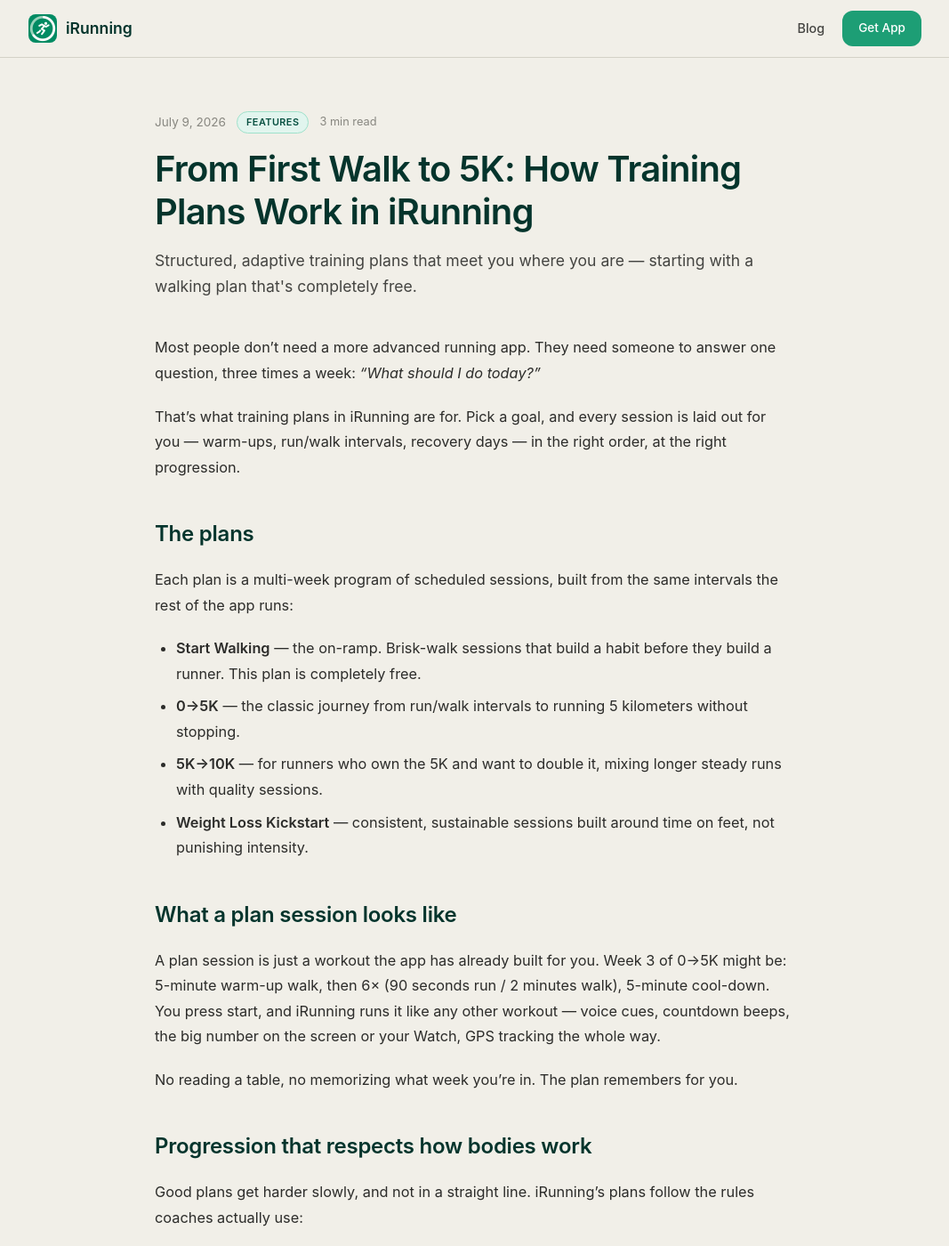
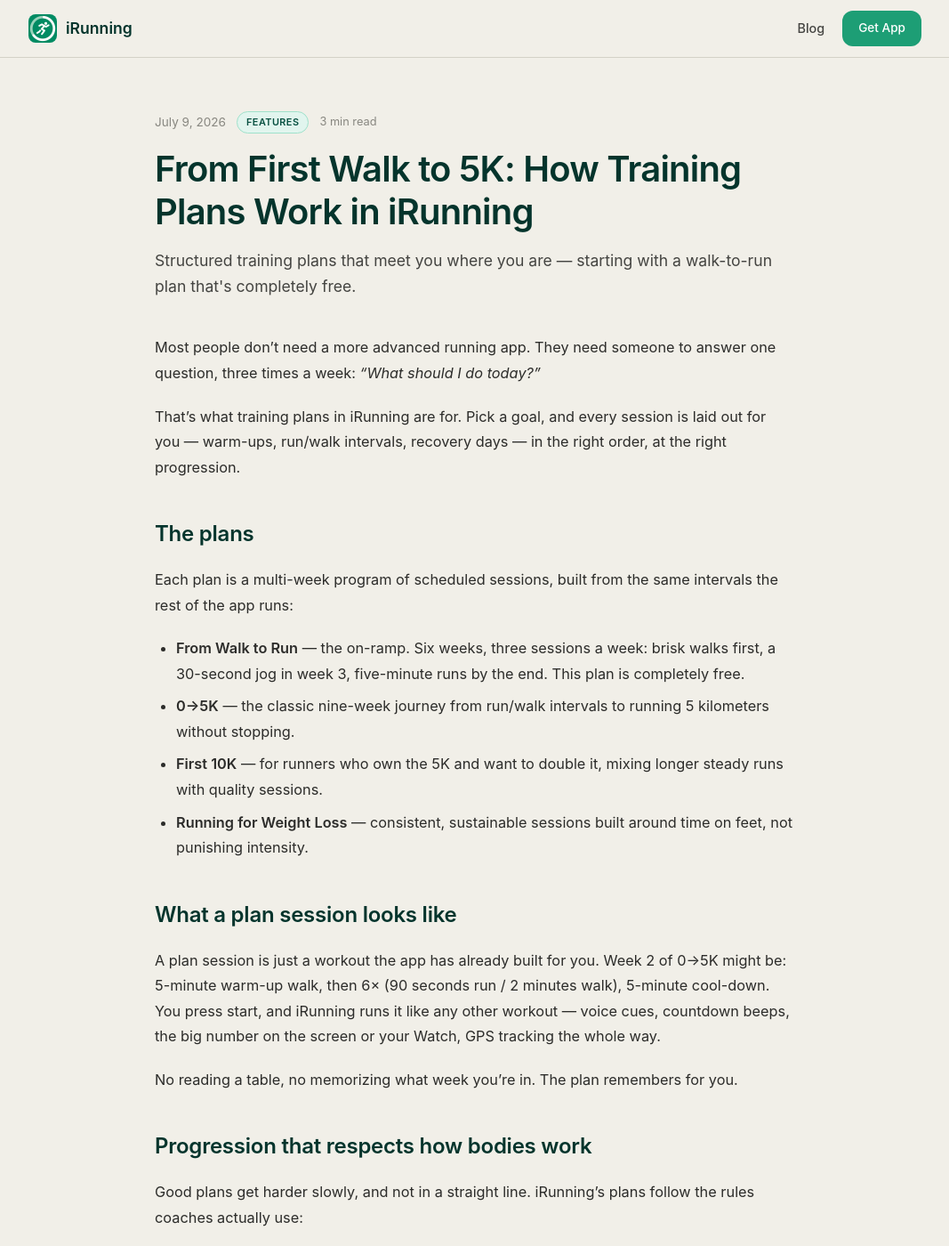
Before and after one commit to Dzionis/irunning-blog, a Jekyll site: the page built from _posts/2026-07-09-from-first-walk-to-5k-training-plans.md, in a window 1280 px wide and 1400 px high. Shown: the whole window at 89% size, without its empty margins (106-1173 px from the left). Built offline with Jekyll 4.4.1, drawn with Linux system fonts in a browser that asks for light colours; some of the changed text lies outside the part shown.

Commit message:
Walk-to-5K plans article: match the 1.2.2 plan catalog
From Walk to Run is the free plan (Start Walking is paid); 0→5K is nine
weeks and the sample session is its week 2; plan names First 10K and
Running for Weight Loss as in the app.

Co-Authored-By: Claude Fable 5.1 <noreply@anthropic.com>

```diff
--- a/_posts/2026-07-09-from-first-walk-to-5k-training-plans.md
+++ b/_posts/2026-07-09-from-first-walk-to-5k-training-plans.md
@@ -1,6 +1,6 @@
 ---
 title: "From First Walk to 5K: How Training Plans Work in iRunning"
-description: "Structured, adaptive training plans that meet you where you are — starting with a walking plan that's completely free."
+description: "Structured training plans that meet you where you are — starting with a walk-to-run plan that's completely free."
 categories: [features]
 ---
 
@@ -12,14 +12,14 @@ That's what training plans in iRunning are for. Pick a goal, and every session i
 
 Each plan is a multi-week program of scheduled sessions, built from the same intervals the rest of the app runs:
 
-- **Start Walking** — the on-ramp. Brisk-walk sessions that build a habit before they build a runner. This plan is completely free.
-- **0→5K** — the classic journey from run/walk intervals to running 5 kilometers without stopping.
-- **5K→10K** — for runners who own the 5K and want to double it, mixing longer steady runs with quality sessions.
-- **Weight Loss Kickstart** — consistent, sustainable sessions built around time on feet, not punishing intensity.
+- **From Walk to Run** — the on-ramp. Six weeks, three sessions a week: brisk walks first, a 30-second jog in week 3, five-minute runs by the end. This plan is completely free.
+- **0→5K** — the classic nine-week journey from run/walk intervals to running 5 kilometers without stopping.
+- **First 10K** — for runners who own the 5K and want to double it, mixing longer steady runs with quality sessions.
+- **Running for Weight Loss** — consistent, sustainable sessions built around time on feet, not punishing intensity.
 
 ## What a plan session looks like
 
-A plan session is just a workout the app has already built for you. Week 3 of 0→5K might be: 5-minute warm-up walk, then 6× (90 seconds run / 2 minutes walk), 5-minute cool-down. You press start, and iRunning runs it like any other workout — voice cues, countdown beeps, the big number on the screen or your Watch, GPS tracking the whole way.
+A plan session is just a workout the app has already built for you. Week 2 of 0→5K might be: 5-minute warm-up walk, then 6× (90 seconds run / 2 minutes walk), 5-minute cool-down. You press start, and iRunning runs it like any other workout — voice cues, countdown beeps, the big number on the screen or your Watch, GPS tracking the whole way.
 
 No reading a table, no memorizing what week you're in. The plan remembers for you.
 
@@ -41,9 +41,9 @@ And because plans are built from ordinary iRunning workouts, nothing is locked a
 
 ## Which plan should you pick?
 
-- Haven't exercised in a while? **Start Walking.** It's free, and it works.
+- Haven't exercised in a while? **From Walk to Run.** It's free, and it works.
 - Can walk briskly for 30 minutes? **0→5K.**
-- Already running 5K comfortably? **5K→10K.**
-- Main goal is the scale, not the stopwatch? **Weight Loss Kickstart.**
+- Already running 5K comfortably? **First 10K.**
+- Main goal is the scale, not the stopwatch? **Running for Weight Loss.**
 
 The first session takes less than half an hour. The plan handles everything after that.
```
